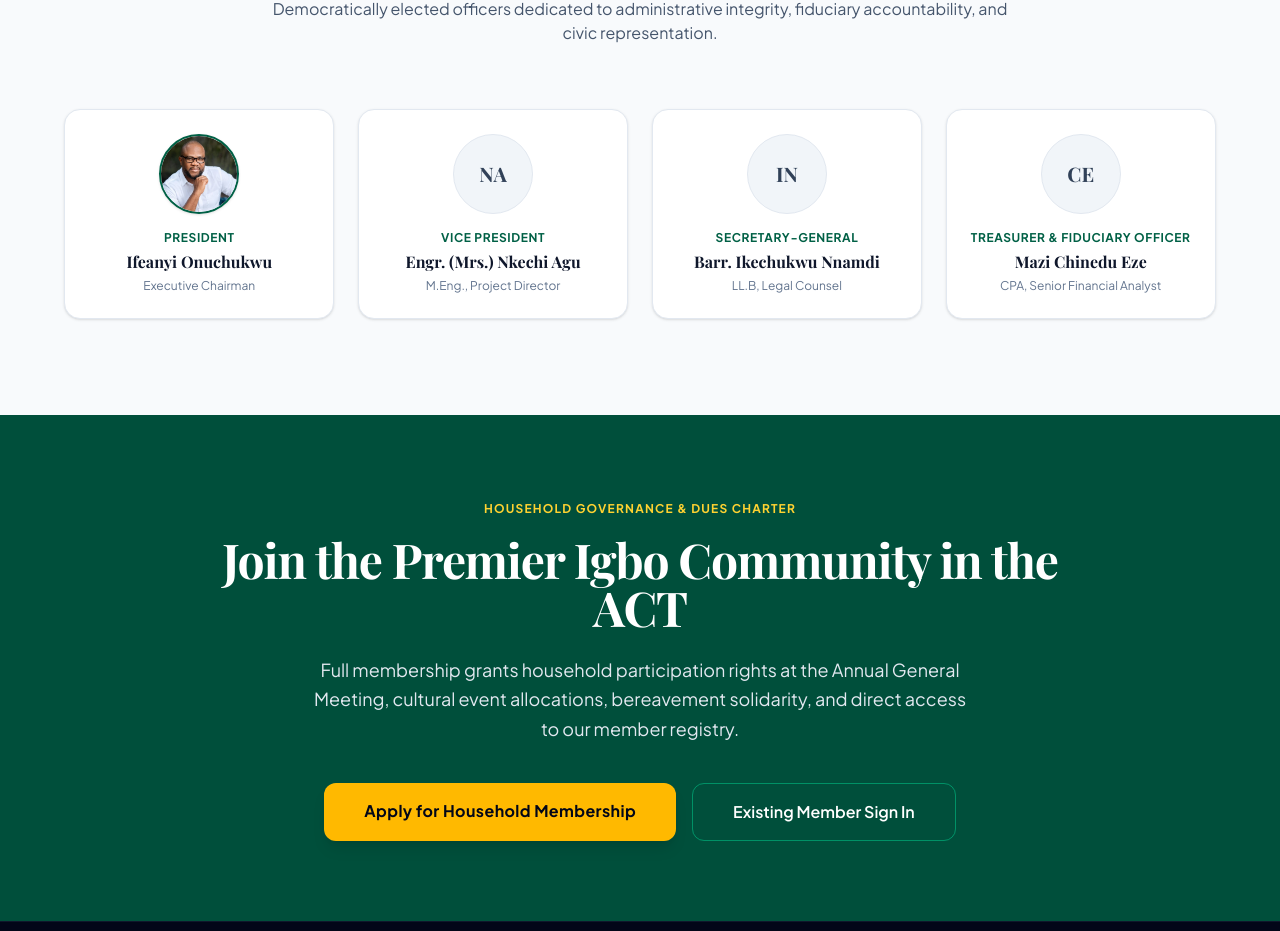
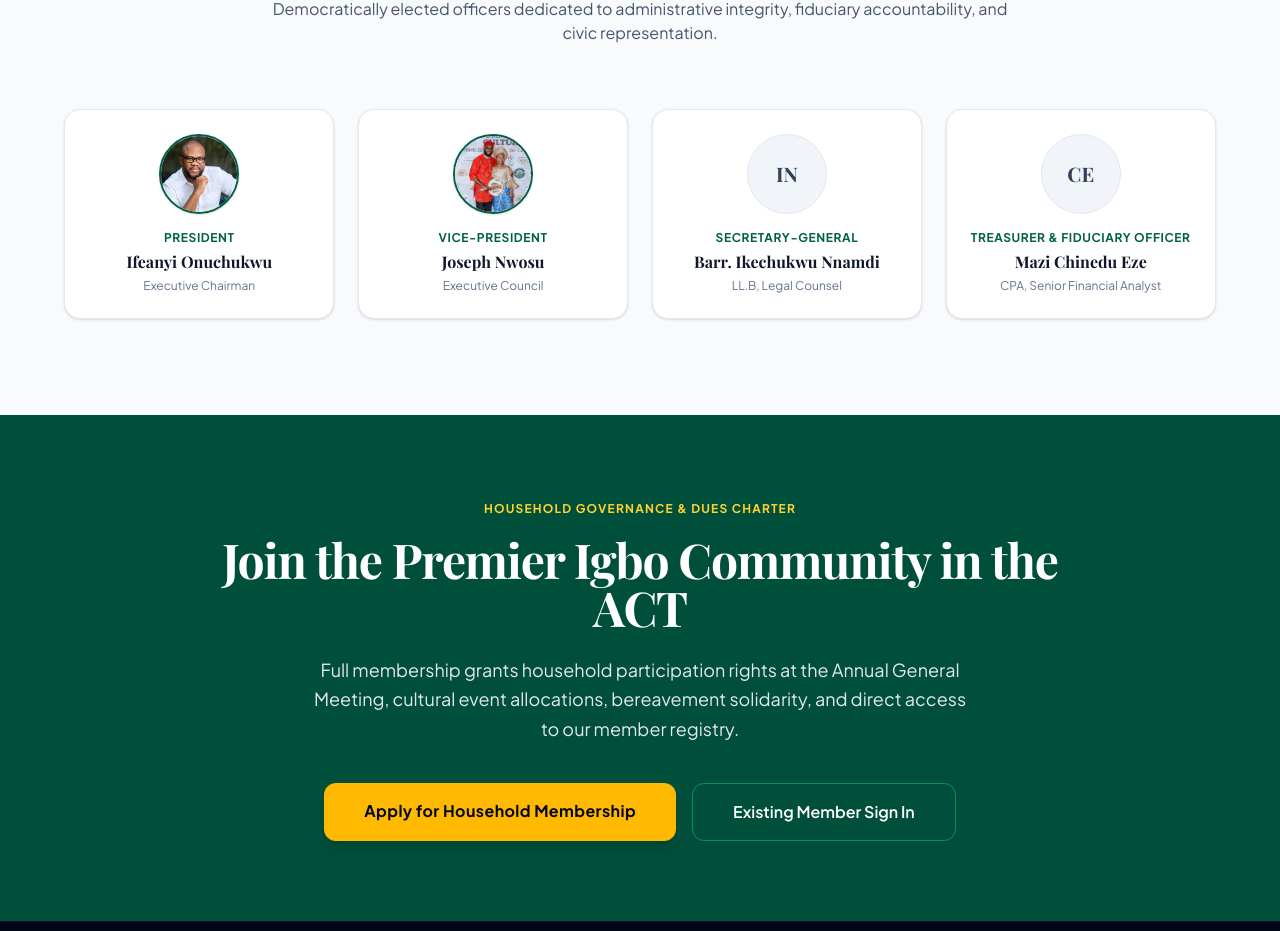
Before and after one commit to meriqikwechegh-cmd/igbo-community-canberra, a Next.js app: page /en in a window 1280 px wide. Shown: the part 3130-4061 px from the top of the page. Built offline with nearby package versions, Linux system fonts and the light colour scheme; a web font is replaced by a local one.

Commit message:
feat: add Vice-President Joseph Nwosu with official portrait

```diff
--- a/src/app/[locale]/page.tsx
+++ b/src/app/[locale]/page.tsx
@@ -353,12 +353,17 @@ export default function HomePage() {
           </div>
 
           <div className="bg-white rounded-2xl p-6 border border-slate-200 text-center shadow-sm">
-            <div className="w-20 h-20 rounded-full bg-slate-100 border border-slate-200 text-slate-700 flex items-center justify-center font-serif font-bold text-xl mx-auto mb-4">
-              NA
+            <div className="relative w-20 h-20 rounded-full overflow-hidden mx-auto mb-4 border-2 border-emerald-800 shadow-sm">
+              <Image
+                src="/vice-president.jpg"
+                alt="Joseph Nwosu"
+                fill
+                className="object-cover object-[center_15%]"
+              />
             </div>
-            <p className="text-xs font-bold uppercase tracking-wider text-emerald-800 mb-1">Vice President</p>
-            <h4 className="font-serif font-bold text-slate-900 text-base">Engr. (Mrs.) Nkechi Agu</h4>
-            <p className="text-xs text-slate-500 mt-1">M.Eng., Project Director</p>
+            <p className="text-xs font-bold uppercase tracking-wider text-emerald-800 mb-1">Vice-President</p>
+            <h4 className="font-serif font-bold text-slate-900 text-base">Joseph Nwosu</h4>
+            <p className="text-xs text-slate-500 mt-1">Executive Council</p>
           </div>
 
           <div className="bg-white rounded-2xl p-6 border border-slate-200 text-center shadow-sm">
```
Also changed, not shown: public/vice-president.jpg (added).
